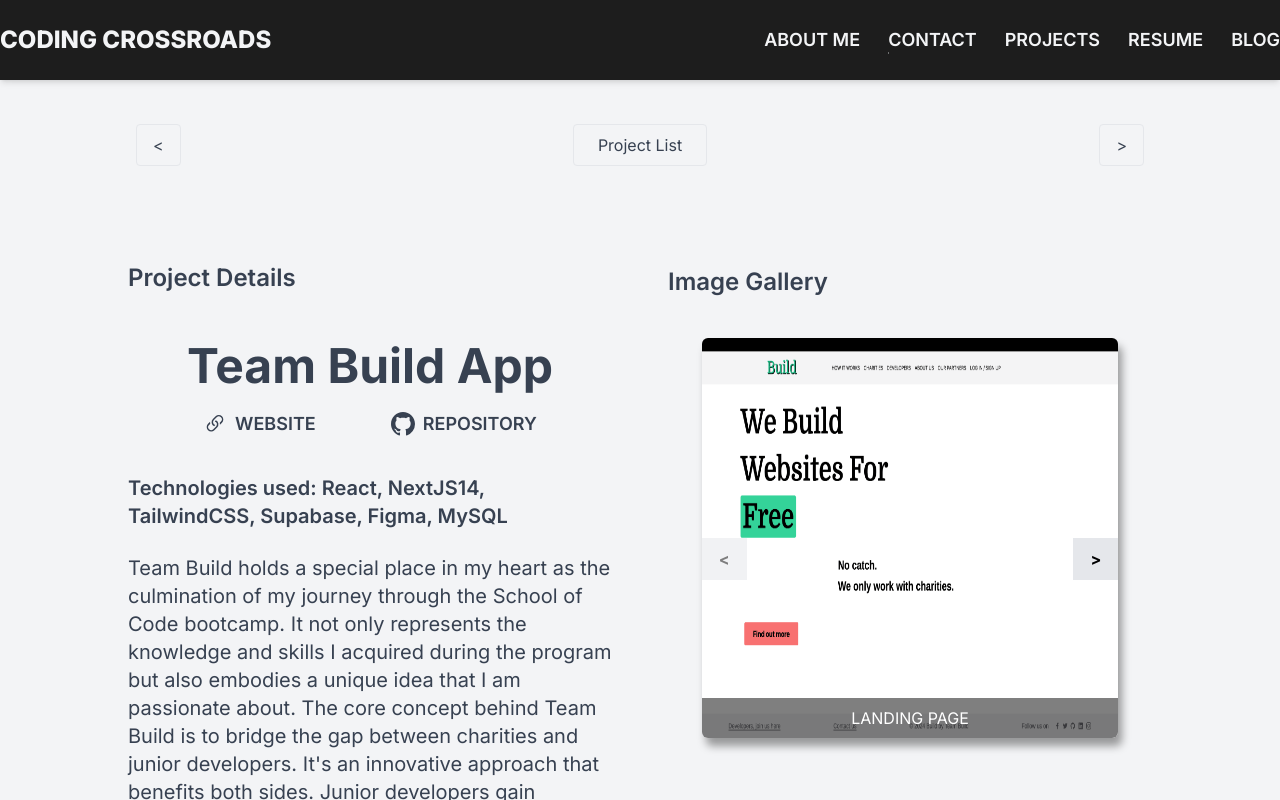
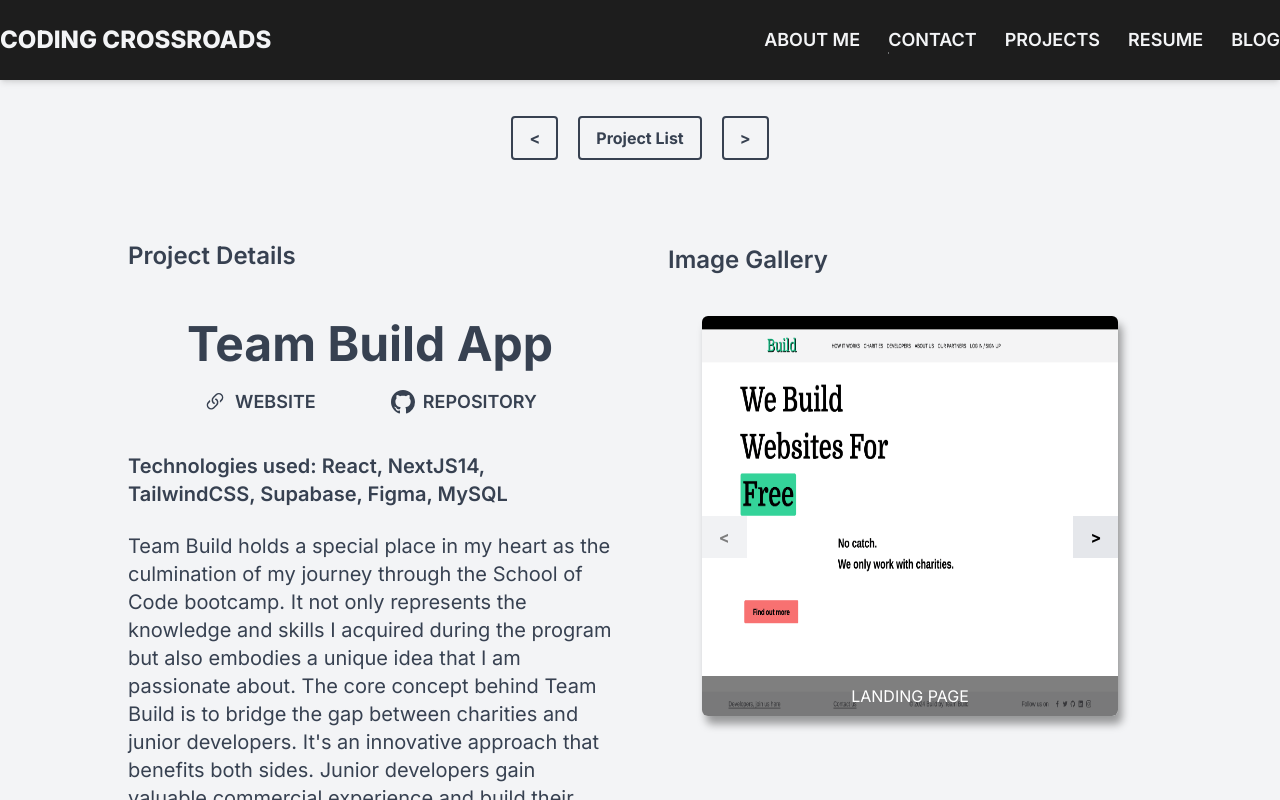
Before and after one commit to Zawadzki-Michal/CodingCrossroads, a Next.js app: page /projects/build in a window 1280 px wide. Shown: the top 800 px of the page. Built offline with nearby package versions, Linux system fonts and the light colour scheme.

Commit message:
projects navigation buttons styling

```diff
--- a/src/components/ProjectNavigationButtons.tsx
+++ b/src/components/ProjectNavigationButtons.tsx
@@ -28,22 +28,22 @@ const ProjectNavigationButtons: React.FC<Props> = ({
   };
 
   return (
-    <div className="flex w-full justify-between px-2 py-4">
+    <div className="flex w-full md:justify-center md:gap-5 justify-between gap-4 pt-2">
       <button
-        className="border px-4 py-2 rounded text-gray-700 hover:bg-gray-200"
+        className=" text-gray-700 border-gray-700  border-2 font-bold py-2 px-4 rounded"
         onClick={() => onNavigate(currentIndex - 1)}
         disabled={currentIndex <= 0}
       >
         {"<"}
       </button>
       <button
-        className="border px-6 py-2 mx-2 rounded text-gray-700 hover:bg-gray-200"
+        className="  lg:bottom-20 bottom-2 bg-transparent text-gray-700 border-gray-700  border-2 font-bold py-2 px-4 rounded"
         onClick={navigateToProjectList}
       >
         Project List
       </button>
       <button
-        className="border px-4 py-2 rounded text-gray-700 hover:bg-gray-200"
+        className=" text-gray-700 border-gray-700  border-2 font-bold py-2 px-4 rounded"
         onClick={() => onNavigate(currentIndex + 1)}
         disabled={currentIndex >= totalProjects - 1}
       >
```
